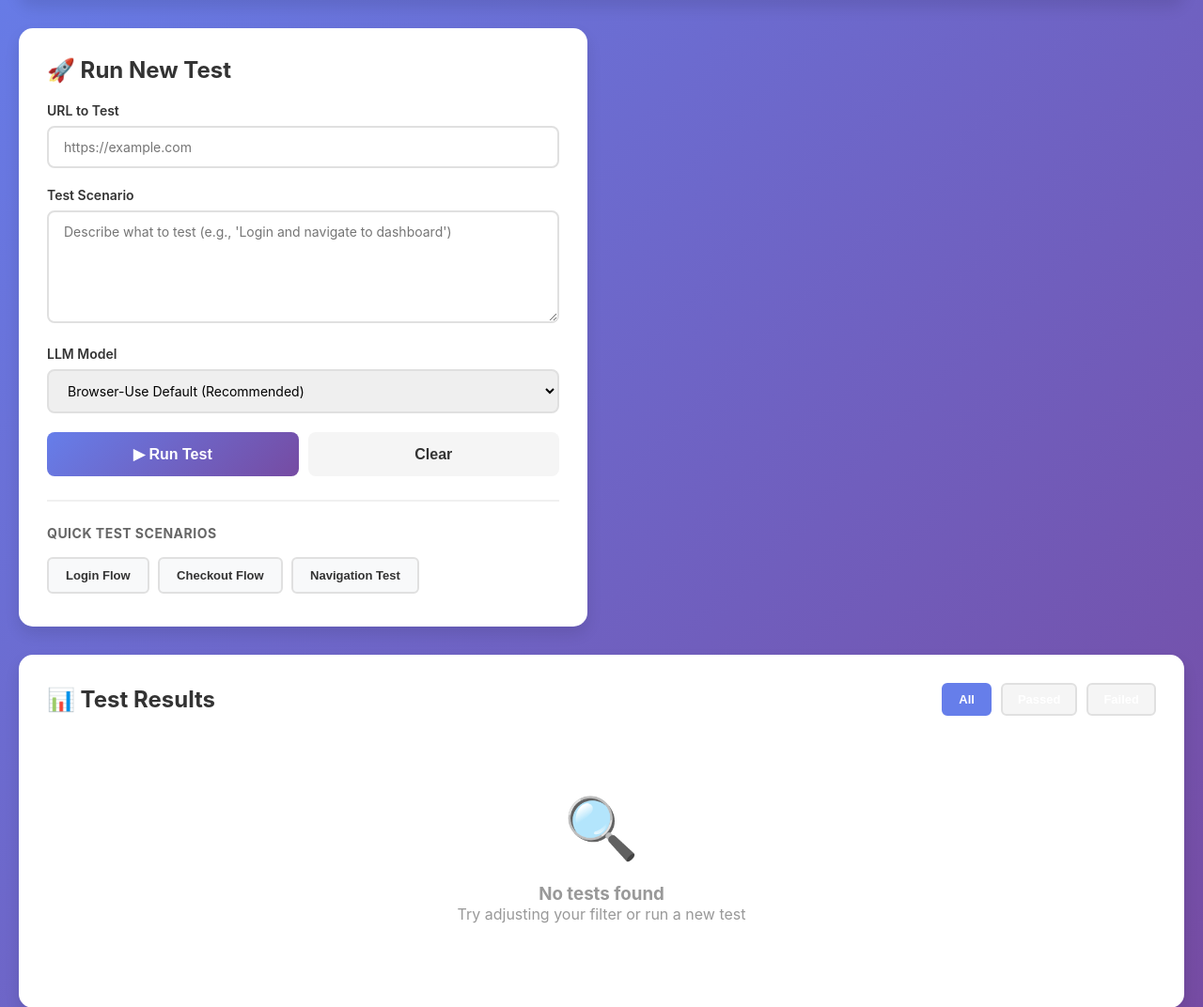
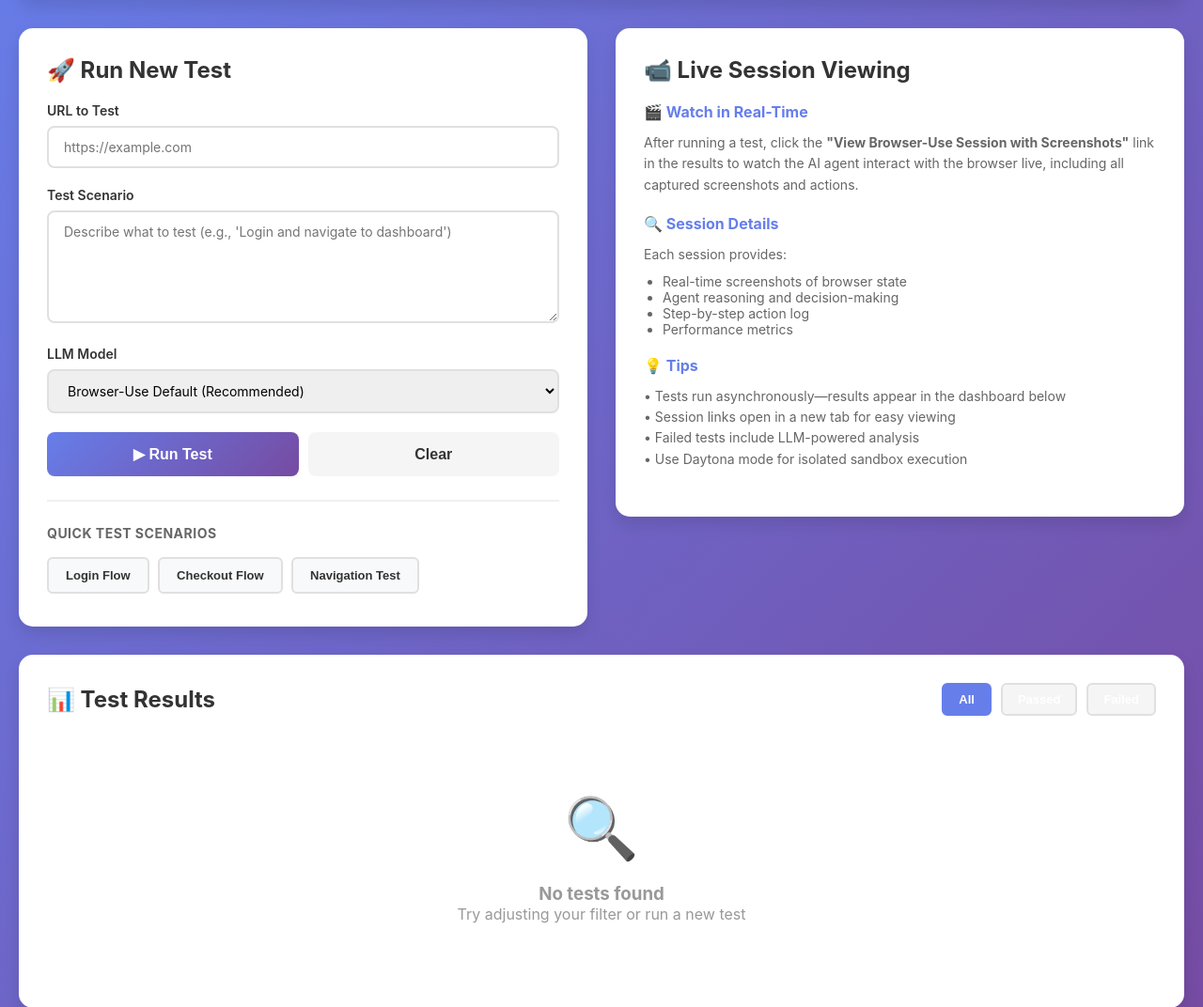
Before and after one commit to m11dedhia/veridion, a Flask app: page / in a window 1280 px wide. Shown: the part 144-1216 px from the top of the page at 94% size. Run offline with Flask 3, Linux system fonts and the light colour scheme; data that the repository does not hold is empty.

Commit message:
some changes

```diff
--- a/agent/qa_agent.py
+++ b/agent/qa_agent.py
@@ -210,46 +210,68 @@ class QAAgent:
             "url": url,
             "scenario": test_scenario,
             "sandbox_id": None,
+            "daytona_logs": [],
         }
+
+        def _log(message: str) -> None:
+            formatted = f"[Daytona] {message}"
+            print(formatted)
+            result["daytona_logs"].append(message)
 
         if not self._daytona_client:
             config = DaytonaConfig(api_key=self.daytona_api_key)
             if self.daytona_target:
                 config.target = self.daytona_target
             self._daytona_client = Daytona(config)
+            _log("Initialized Daytona client")
 
         sandbox = None
         try:
+            _log("Initializing sandbox-backed Browser-Use task...")
             sandbox = self._daytona_client.create()
             result["sandbox_id"] = sandbox.id
+            target_display = self.daytona_target or "default"
+            _log(f"Sandbox created (target={target_display}, id={sandbox.id})")
 
             # Upload helper script to sandbox
+            _log("Uploading runner script to sandbox...")
             helper = self._build_daytona_runner_script(test_scenario, url)
             sandbox.fs.upload_file(helper.encode("utf-8"), "run_browser_use.py")
+            _log("Runner script uploaded as run_browser_use.py")
 
             # Execute script inside sandbox
+            _log("Executing Browser-Use workflow inside sandbox...")
             exec_resp = sandbox.process.code_run("python run_browser_use.py")
             if exec_resp.exit_code != 0:
+                _log(
+                    f"Sandbox execution failed (exit={exec_resp.exit_code}). Output: {exec_resp.result}"
+                )
                 result["error"] = f"Sandbox execution failed: {exec_resp.exit_code} {exec_resp.result}"
                 return result
+
+            _log(f"Sandbox execution completed (exit={exec_resp.exit_code}). Parsing output...")
 
             # Parse JSON response from helper
             try:
                 returned = json.loads(exec_resp.result)
             except (TypeError, json.JSONDecodeError):
+                _log("Failed to decode sandbox response as JSON")
                 result["error"] = f"Unexpected sandbox response: {exec_resp.result}"
                 return result
 
             if not isinstance(returned, dict):
+                _log("Sandbox response was not a dictionary payload")
                 result["error"] = "Daytona sandbox returned invalid data"
                 return result
 
             if "sessionId" in returned and returned["sessionId"] and not result.get("session_url"):
                 result["session_url"] = f"https://cloud.browser-use.com/sessions/{returned['sessionId']}"
 
+            _log("Browser-Use task payload received from sandbox")
             self._interpret_task_outcome(result, returned, test_scenario, url)
 
         except Exception as exc:
+            _log(f"Exception during sandbox run: {exc}")
             result["error"] = str(exc)
             log_error_to_sentry(
                 error=exc,
@@ -264,8 +286,10 @@ class QAAgent:
             if sandbox is not None:
                 try:
                     sandbox.delete()
+                    _log(f"Sandbox {sandbox.id} deleted successfully")
                     result["sandbox_cleaned"] = True
                 except Exception:
+                    _log(f"Sandbox {sandbox.id} cleanup failed")
                     result["sandbox_cleaned"] = False
 
         return result
--- a/templates/index.html
+++ b/templates/index.html
@@ -71,6 +71,40 @@
             grid-template-columns: 1fr 1fr;
             gap: 30px;
             margin-bottom: 30px;
+            align-items: start;
+        }
+
+        .info-panel {
+            background: white;
+            padding: 30px;
+            border-radius: 15px;
+            box-shadow: 0 8px 16px rgba(0,0,0,0.1);
+            height: fit-content;
+        }
+
+        .info-panel h2 {
+            color: #333;
+            margin-bottom: 20px;
+            font-size: 24px;
+        }
+
+        .info-section {
+            margin-bottom: 20px;
+        }
+
+        .info-section h3 {
+            color: #667eea;
+            font-size: 16px;
+            margin-bottom: 12px;
+            display: flex;
+            align-items: center;
+            gap: 8px;
+        }
+
+        .info-section p {
+            color: #666;
+            font-size: 14px;
+            line-height: 1.6;
         }
 
         .test-form {
@@ -538,6 +628,34 @@
                     {% endfor %}
                 </div>
             </div>
+
+            <div class="info-panel">
+                <h2>📹 Live Session Viewing</h2>
+
+                <div class="info-section">
+                    <h3>🎬 Watch in Real-Time</h3>
+                    <p>After running a test, click the <strong>"View Browser-Use Session with Screenshots"</strong> link in the results to watch the AI agent interact with the browser live, including all captured screenshots and actions.</p>
+                </div>
+
+                <div class="info-section">
+                    <h3>🔍 Session Details</h3>
+                    <p>Each session provides:</p>
+                    <ul style="margin-left: 20px; margin-top: 8px; color: #666; font-size: 14px;">
+                        <li>Real-time screenshots of browser state</li>
+                        <li>Agent reasoning and decision-making</li>
+                        <li>Step-by-step action log</li>
+                        <li>Performance metrics</li>
+                    </ul>
+                </div>
+
+                <div class="info-section">
+                    <h3>💡 Tips</h3>
+                    <p>• Tests run asynchronously—results appear in the dashboard below<br>
+                    • Session links open in a new tab for easy viewing<br>
+                    • Failed tests include LLM-powered analysis<br>
+                    • Use Daytona mode for isolated sandbox execution</p>
+                </div>
+            </div>
         </div>
 
         <div class="loading" id="loading">
@@ -676,8 +794,9 @@
                             </div>
                             <span class="status-badge ${statusClass}">${statusBadge}</span>
                         </div>
+                        <div class="result-details">
                             ${!result.success ? `
-                        <div class="result-details">
+                            <div class="error-box">
                                 <h4>❌ Error Details</h4>
                                 <pre>${escapeHtml(result.error || 'No error details')}</pre>
                                 ${result.analysis ? `
@@ -688,6 +807,13 @@
                                 ` : ''}
                             </div>
                             ` : ''}
+                            ${result.details ? `
+                            <div class="details-box">
+                                <h4>📋 Agent Output</h4>
+                                <pre>${escapeHtml(result.details)}</pre>
+                            </div>
+                            ` : ''}
+                        </div>
                     </div>
                 `;
             }).join('');
@@ -716,6 +842,21 @@
 
         function clearForm() {
             document.getElementById('testForm').reset();
+        }
+
+        function updateSessionLink(sessionUrl) {
+            const container = document.getElementById('sessionLinkContainer');
+            const link = document.getElementById('sessionLink');
+            const message = document.getElementById('noSessionMessage');
+
+            if (sessionUrl) {
+                link.href = sessionUrl;
+                container.style.display = 'block';
+                message.style.display = 'none';
+            } else {
+                container.style.display = 'none';
+                message.style.display = 'block';
+            }
         }
 
         document.getElementById('testForm').addEventListener('submit', async (e) => {
@@ -752,6 +893,11 @@
                     updateStats();
                     renderResults();
 
+                    // Update session link in right panel
+                    if (result.session_url) {
+                        updateSessionLink(result.session_url);
+                    }
+
                     showToast(result.success ? 'Test passed! ✓' : 'Test completed (with errors)', result.success ? 'success' : 'error');
 
                     // Scroll to new result
```
Also changed, not shown: other parts of templates/index.html (+56 -0 lines), README.md. Lines whose indentation alone changed are shown as unchanged.
